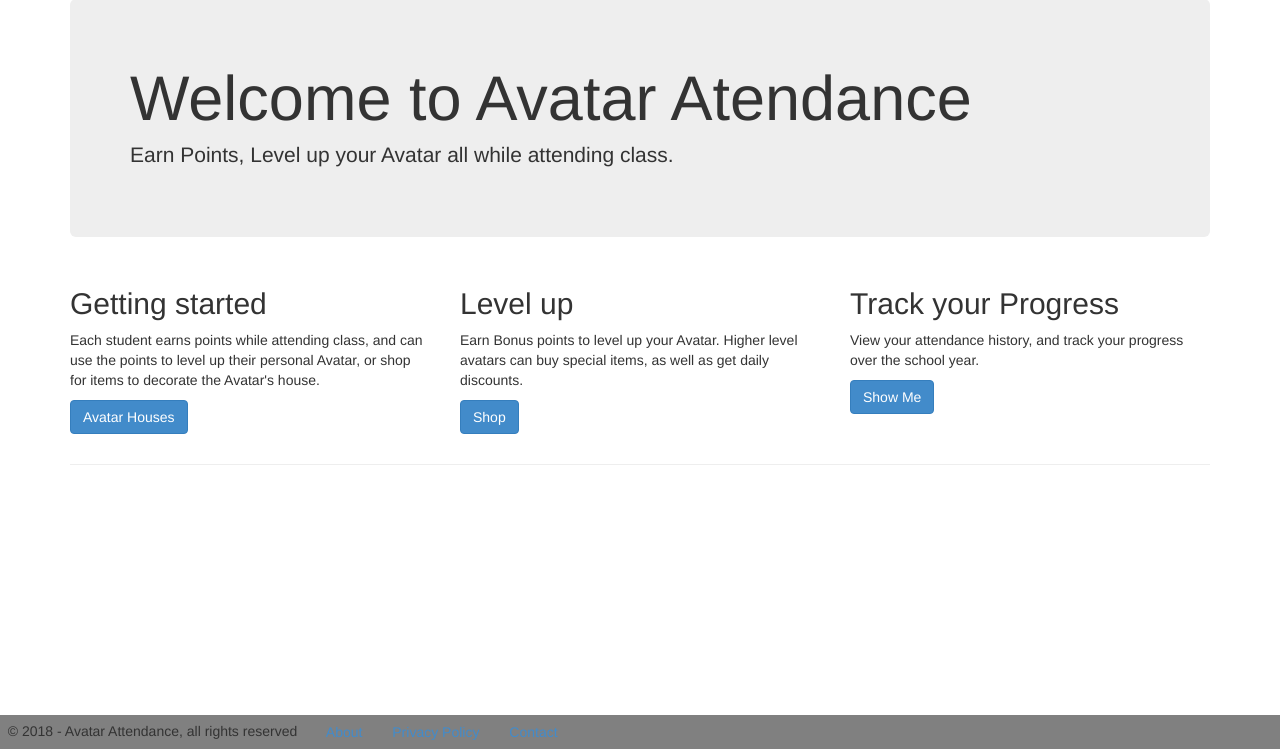
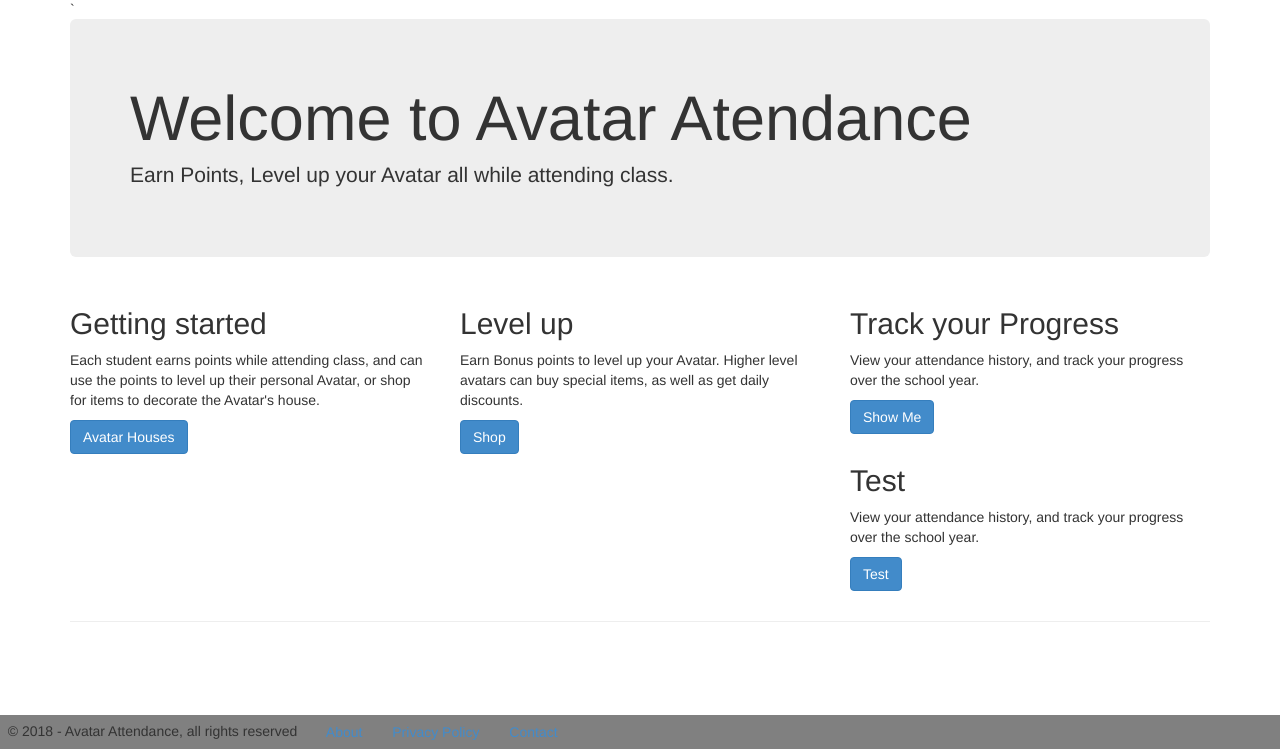
Before and after one commit to KattyZhao/NotPresent, an ASP.NET MVC app: page / in a window 1280 px wide. Shown: the part 51-800 px from the top of the page. Run offline with ASP.NET Core 8 and stand-ins for ASP.NET MVC 5, Linux system fonts and the light colour scheme; the project's own start-up code is not run, and a stand-in starts its controllers and pages; some libraries are stand-ins or nearby versions.

Commit message:
Add a test button and TestExample View

```diff
--- a/TeamNotPresent/5051/Controllers/HomeController.cs
+++ b/TeamNotPresent/5051/Controllers/HomeController.cs
@@ -74,5 +74,11 @@
             return View();
         }
 
+
+        //Test
+        public ActionResult TestExample()
+        {
+            return View();
+        }
     }
 }
--- a/TeamNotPresent/5051/Views/Home/Index.cshtml
+++ b/TeamNotPresent/5051/Views/Home/Index.cshtml
@@ -1,4 +1,4 @@
-@{
+`@{
     ViewBag.Title = "Home Page";
 }
 
@@ -33,4 +33,12 @@
             @Html.ActionLink("Show Me", "StudentExample", "Home", null, new { @class = "btn btn-primary" })
         </p>
     </div>
+
+    <div class="col-md-4">
+        <h2>Test</h2>
+        <p>View your attendance history, and track your progress over the school year.</p>
+        <p>
+            @Html.ActionLink("Test", "TestExample", "Home", null, new { @class = "btn btn-primary" })
+        </p>
+    </div>
 </div>
```
Also changed, not shown: TeamNotPresent/5051/Views/Home/TestExample.cshtml (added, +8 -0 lines), TeamNotPresent/5051/5051.csproj.
